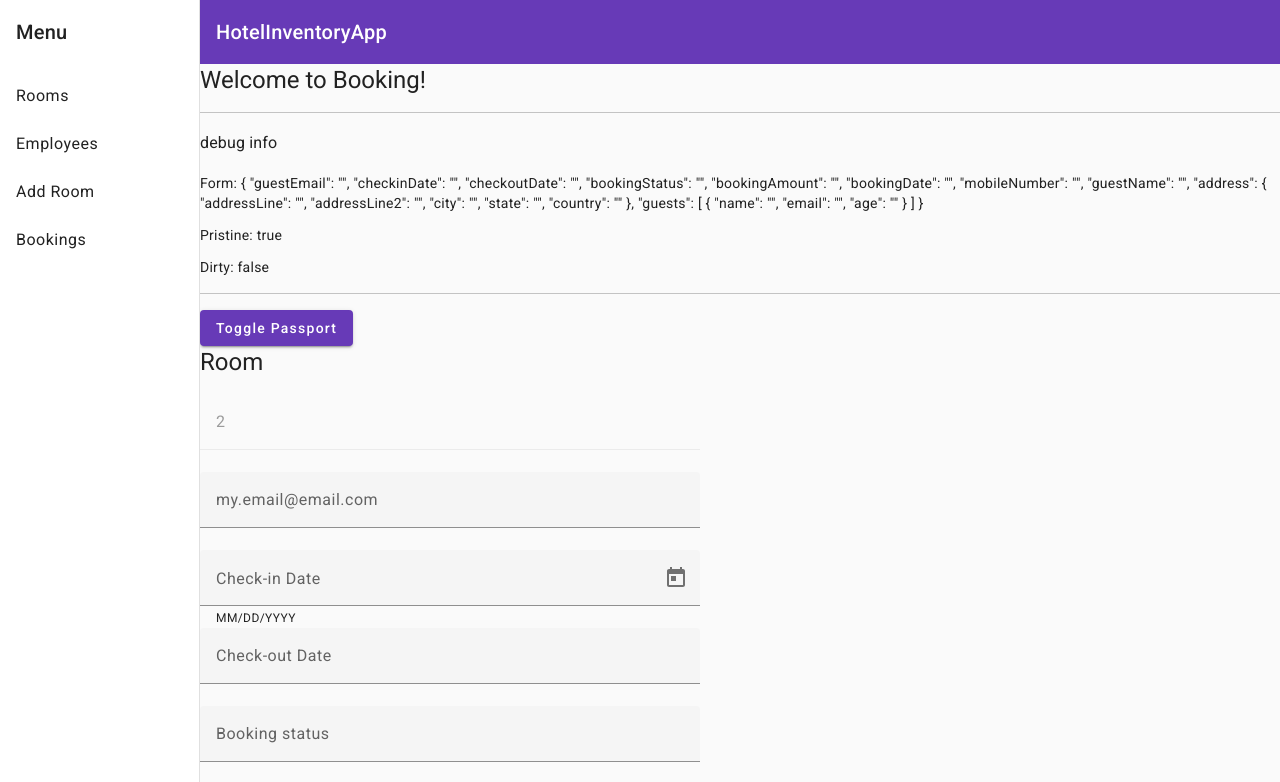
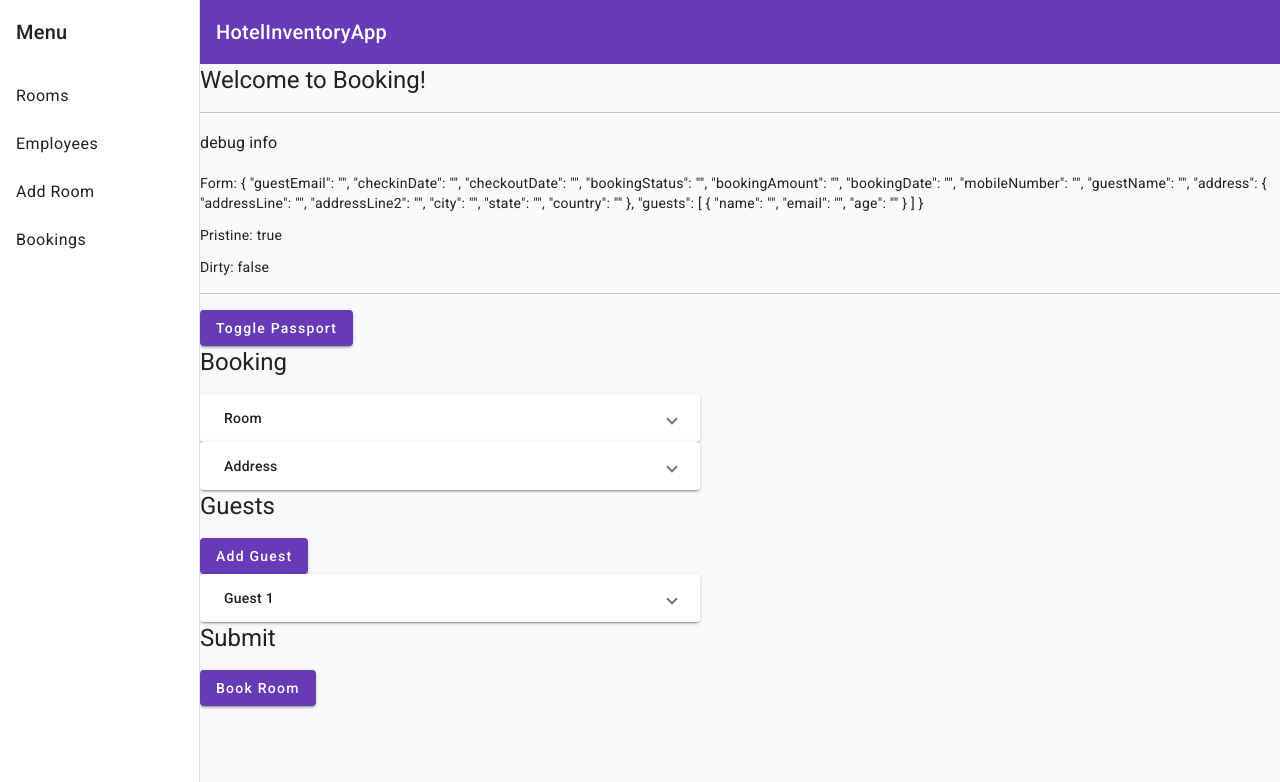
Before and after one commit to jerik609/HotelInventoryApp, an Angular app: page /booking in a window 1280 px wide. Shown: the top 782 px of the page. Built offline with nearby package versions, Linux system fonts and the light colour scheme.

Commit message:
remove an item from the form array

```diff
--- a/src/app/booking/booking.component.html
+++ b/src/app/booking/booking.component.html
@@ -32,8 +32,8 @@
     <button mat-raised-button color="primary" type="button" (click)="togglePassport()">Toggle Passport</button>
 </div>
 
+<h1>Booking</h1>
 <form class="example-form" [formGroup]="bookingForm" (ngSubmit)="addBooking()">
-    <h1>Room</h1>
 
     <div *ngIf="bookingForm.get('passport')">
         <mat-form-field class="example-full-width">
@@ -46,6 +46,15 @@
             >
         </mat-form-field>
     </div>
+
+    <mat-accordion class="example-headers-align" multi>
+
+        <mat-expansion-panel>
+
+        <mat-expansion-panel-header>
+            <mat-panel-title>Room</mat-panel-title>
+        </mat-expansion-panel-header>
+
 
         <mat-form-field class="example-full-width">
             <input
@@ -118,6 +127,10 @@
                 placeholder="Mobile number"
             >
             </mat-form-field>
+
+        </mat-expansion-panel>
+
+    </mat-accordion>
 
     <div formGroupName="address">
         <mat-accordion class="example-headers-align" multi>
@@ -221,6 +234,14 @@
                             >
                         </mat-form-field>
                     </div>
+                    <div>
+                        <button
+                            mat-raised-button
+                            color="primary"
+                            type="button"
+                            (click)="removeGuest(i)"
+                        >Remove Guest</button>
+                    </div>
 
                 </mat-expansion-panel>
             </mat-accordion>
--- a/src/app/booking/booking.component.ts
+++ b/src/app/booking/booking.component.ts
@@ -63,6 +63,10 @@ export class BookingComponent implements OnInit {
     }))
   }
 
+  removeGuest(id: number) {
+    this.guests.removeAt(id);
+  }
+
   #hasPassport: boolean = false;
   togglePassport() {
     if (this.#hasPassport) {
```
Lines whose indentation alone changed are shown as unchanged.
